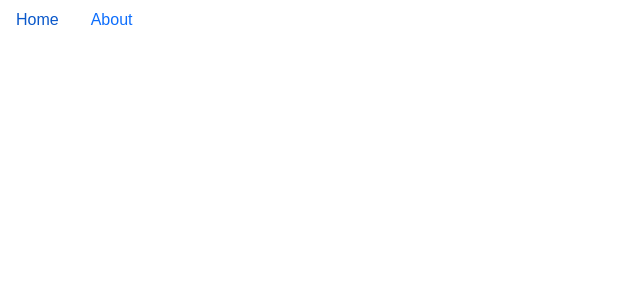
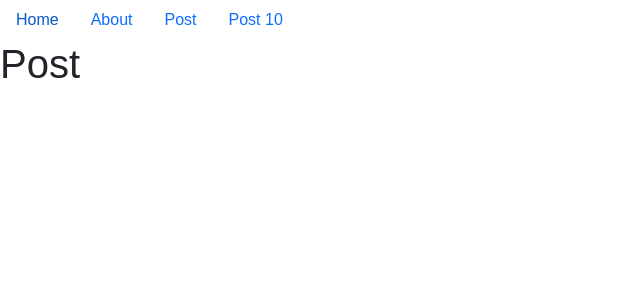
Before and after one commit to Juan-Severiano/react-router-dom, a React (Vite) app: page /posts in a window 1280 px wide. Before the commit this address had no page. Shown: the top 300 px of the page, without its empty margins (0-640 px from the left). Built offline with nearby package versions, Linux system fonts and the light colour scheme.

Commit message:
Usadno Parametros nas Rotas

```diff
--- a/src/components/Menu/index.tsx
+++ b/src/components/Menu/index.tsx
@@ -7,6 +7,8 @@ export const Menu = () => {
       <ul className='nav'>
         <li className='nav-item'><Link className='nav-link' to="/">Home</Link></li>
         <li className='nav-item'><Link className='nav-link' to="/about">About</Link></li>
+        <li className='nav-item'><Link className='nav-link' to="/posts">Post</Link></li>
+        <li className='nav-item'><Link className='nav-link' to="/posts/10">Post 10</Link></li>
       </ul>
     </nav>
   )
--- /dev/null
+++ b/src/components/Post/index.tsx
@@ -0,0 +1,13 @@
+import { useParams, useSearchParams } from 'react-router-dom'
+import './style.css'
+
+export const Post = () => {
+  const { id } = useParams()
+  const [qs] = useSearchParams()
+
+  return (
+    <div>
+      <h1>Post { id } { qs }</h1>
+    </div>
+  )
+}
--- a/src/main.tsx
+++ b/src/main.tsx
@@ -5,6 +5,7 @@ import { Home } from './components/Home'
 import { About } from './components/About'
 import { BrowserRouter, Routes, Route } from 'react-router-dom'
 import { Menu } from './components/Menu'
+import { Post } from './components/Post'
 
 ReactDOM.createRoot(document.getElementById('root')!).render(
   <React.StrictMode>
@@ -14,6 +15,8 @@ ReactDOM.createRoot(document.getElementById('root')!).render(
       <Routes>
         <Route path="/" element={<Home />} />
         <Route path="/about" element={<About />} />
+        <Route path="/posts" element={<Post />} />
+        <Route path="/posts/:id" element={<Post />} />
       </Routes>
     </BrowserRouter>
   </React.StrictMode>,
```
Also changed, not shown: src/components/Post/style.css (added).
